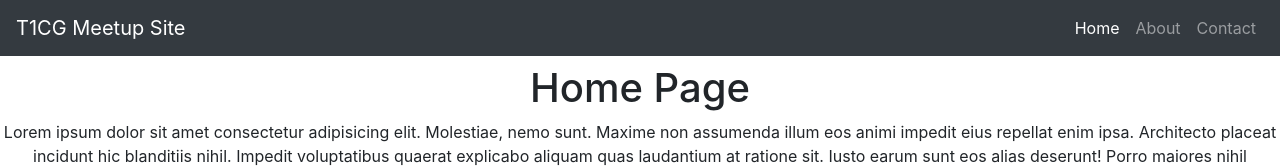
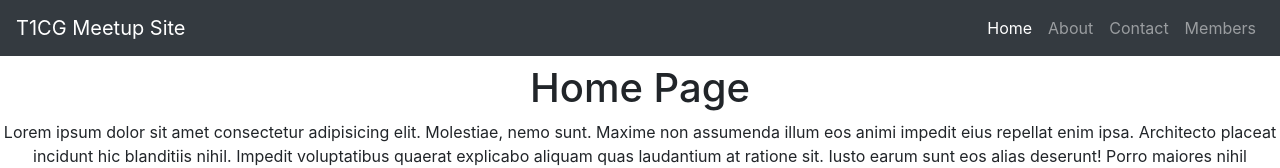
Before and after one commit to t1cgAcademy/t1cg-meetup, a React (Create React App) app: page / in a window 1280 px wide. Shown: the top 168 px of the page. Built offline with nearby package versions, Linux system fonts and the light colour scheme.

Commit message:
started adding members component

```diff
--- /dev/null
+++ b/src/assets/data/members.json
@@ -0,0 +1,26 @@
+[
+  {
+    "id": 1,
+    "Name": "Tony DeCarlo",
+    "imgURL": "#",
+    "Occupation": "Technical Analyst",
+    "Bio": "I majored in Computer Science at Towson University. Passionate about all things full stack web development. In my free time I enjoy video games, soccer, and working out.",
+    "socialMedia": true,
+    "Twitter": "@tonydecarlo11",
+    "Facebook": "https://www.facebook.com/tony.decarlo.777",
+    "LinkedIn": "https://www.linkedin.com/in/anthony-decarlo-521010108/",
+    "Github": "https://www.github.com/tony-decarlo-t1cg"
+  },
+  {
+    "id": 2,
+    "Name": "Ash",
+    "imgURL": "#",
+    "Occupation": "TA",
+    "Bio": "I am a TA for GW Coding Boot Camp, I don't have college experience but I've been coding better half of my life. Before being a TA, I was a nationally certified pharmacy techinician for 4 years.",
+    "socialMedia": false,
+    "Twitter": false,
+    "Facebook": false,
+    "LinkedIn": "https://www.linkedin.com/in/ashell-fernando/",
+    "Github": "https://www.github.com/entofmd"
+  }
+]
--- a/src/components/Navbar/index.js
+++ b/src/components/Navbar/index.js
@@ -61,6 +61,19 @@ export default function Navbar(props) {
                 Contact
               </Link>
             </li>
+            <li className="nav-item">
+              <Link
+                to={'#'}
+                onClick={() => props.handlePageChange('Members')}
+                className={
+                  props.currentPage === 'Members'
+                    ? 'nav-link active'
+                    : 'nav-link'
+                }
+              >
+                Members
+              </Link>
+            </li>
           </ul>
         </div>
       </nav>
--- /dev/null
+++ b/src/pages/Members/index.js
@@ -0,0 +1,11 @@
+import React from 'react';
+import members from '../../assets/data/members.json';
+
+export default function Members() {
+  return (
+    <div>
+      {/* Need to make a separate component for cards */}
+      members go heeerreeeee
+    </div>
+  );
+}
--- a/src/pages/index.js
+++ b/src/pages/index.js
@@ -1,10 +1,14 @@
 import React, { Component } from 'react';
 
+//components
 import Navbar from '../components/Navbar';
 import Footer from '../components/Footer';
+
+//pages
 import Home from './Home';
 import About from './About';
 import Contact from './Contact';
+import Members from './Members';
 
 class Selector extends Component {
   state = {
@@ -27,6 +31,9 @@ class Selector extends Component {
       case 'Contact':
         return <Contact />;
 
+      case 'Members':
+        return <Members />;
+
       default:
         return <Home />;
     }
```
